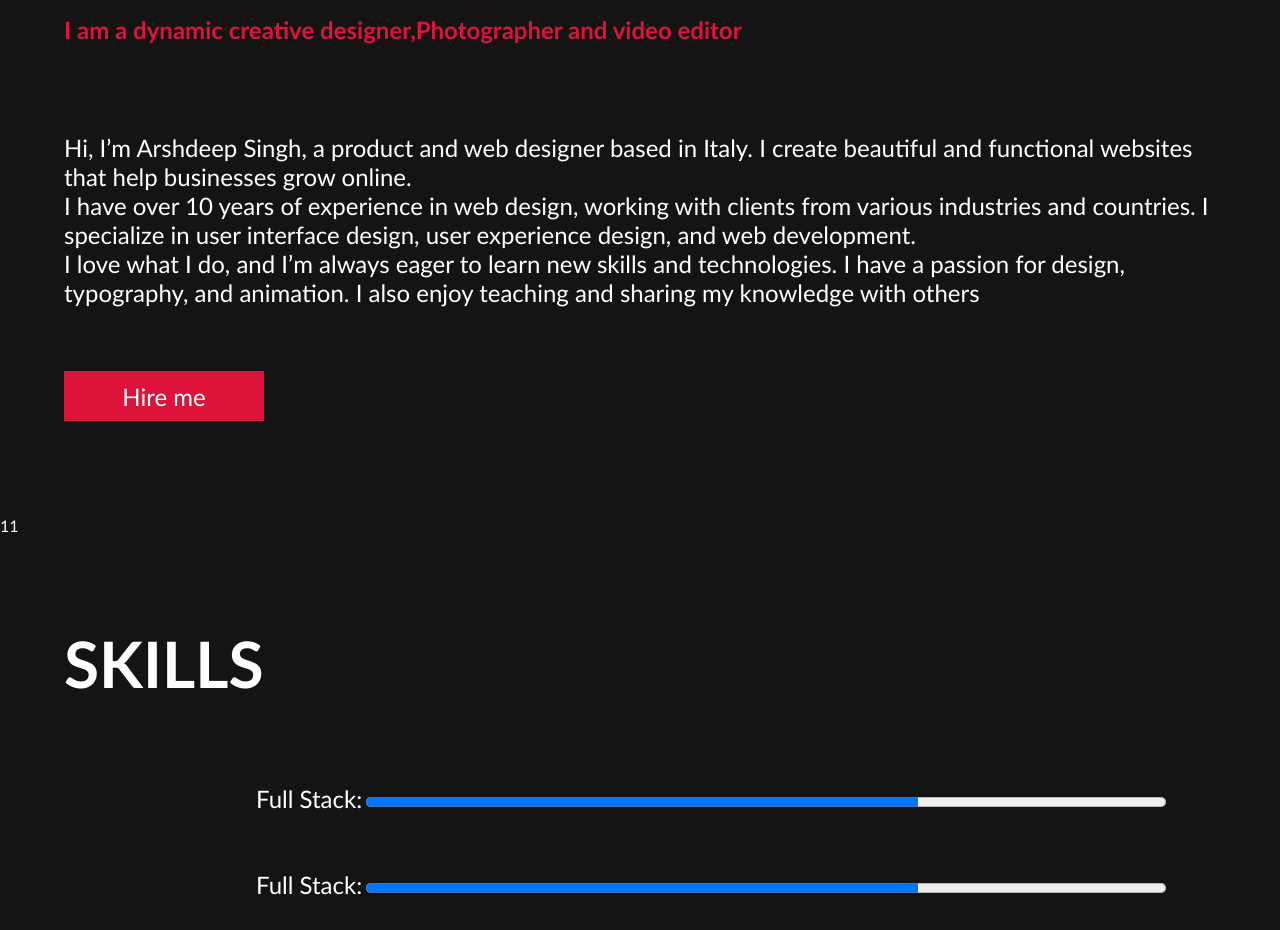
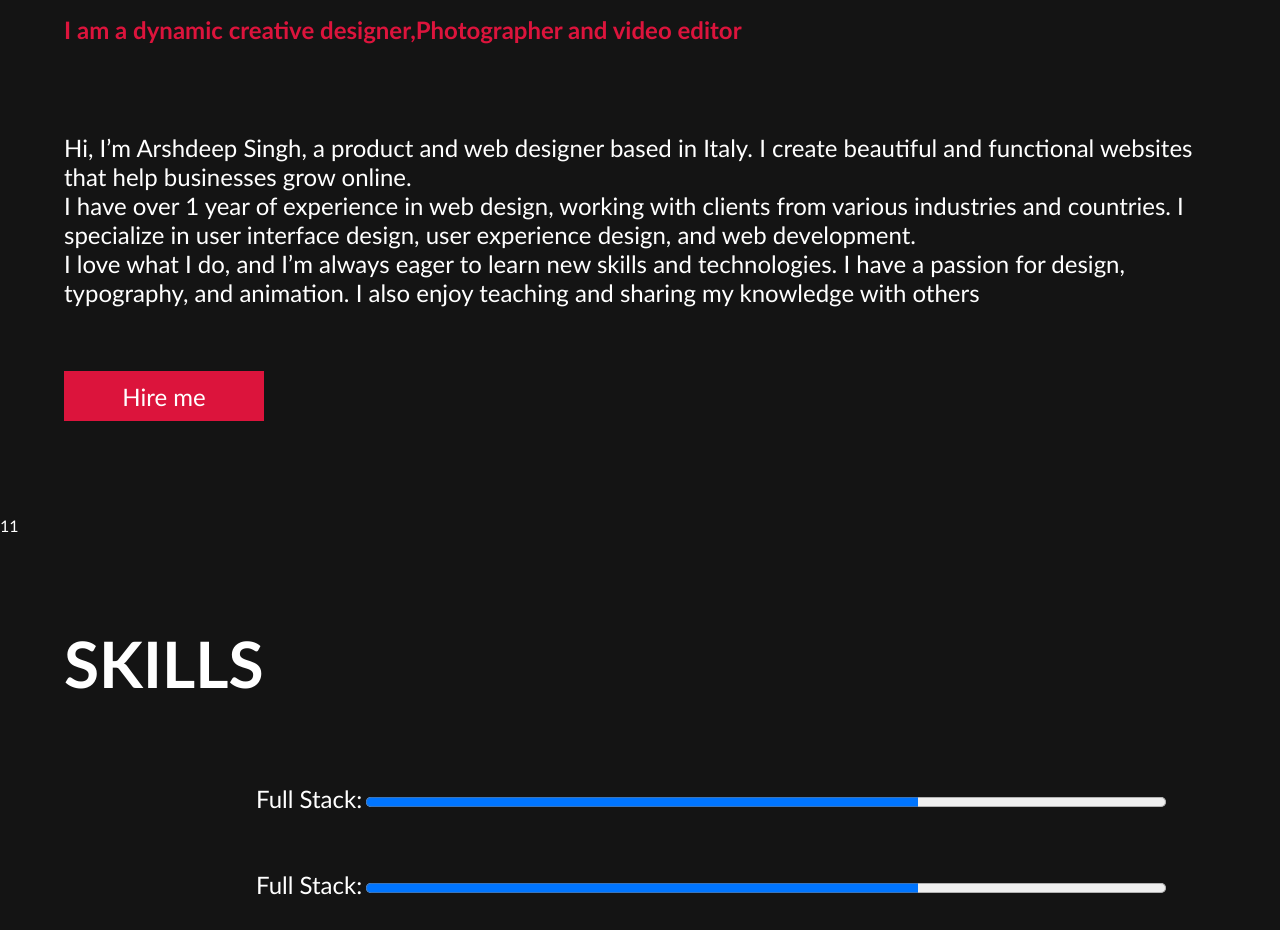
Before and after one commit to Arshdeep0001/My_Portfolio, a plain HTML site: page index.html in a window 1280 px wide. Shown: the part 820-1750 px from the top of the page. Drawn offline with nearby package versions, Linux system fonts and the light colour scheme.

Commit message:
Update index.html

```diff
--- a/index.html
+++ b/index.html
@@ -216,7 +216,7 @@ button{
                     <br><br>
                 <div class="para" style="font-size: 150%;" >Hi, I’m Arshdeep Singh, a product and web designer based in Italy. I create beautiful and functional websites that help businesses grow online.
                     <br>
-                    I have over 10 years of experience in web design, working with clients from various industries and countries. I specialize in user interface design, user experience design, and web development.<br>
+                    I have over 1 year of experience in web design, working with clients from various industries and countries. I specialize in user interface design, user experience design, and web development.<br>
                     I love what I do, and I’m always eager to learn new skills and technologies. I have a passion for design, typography, and animation. I also enjoy teaching and sharing my knowledge with others<br>
 
                 </div >
```
